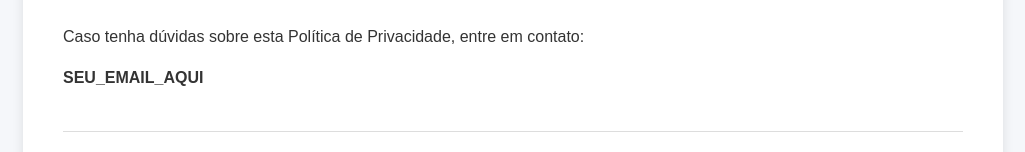
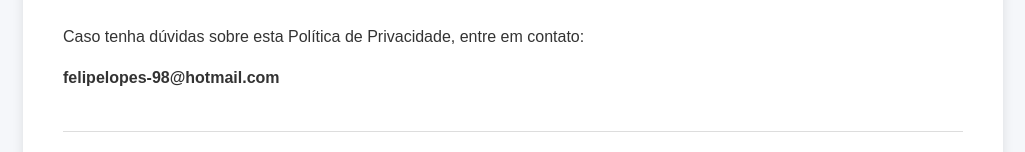
Before and after one commit to MigateKakaroto/flingfarm-privacy-policy, a plain HTML site: page index.html in a window 1280 px wide. Shown: the part 1336-1488 px from the top of the page, without its empty margins (127-1152 px from the left). Drawn offline with Linux system fonts and the light colour scheme.

Commit message:
Update contact email in privacy policy section

```diff
--- a/index.html
+++ b/index.html
@@ -124,7 +124,7 @@
 </p>
 
 <p>
-    <strong>SEU_EMAIL_AQUI</strong>
+    <strong>felipelopes-98@hotmail.com</strong>
 </p>
 
 <div class="footer">
```
